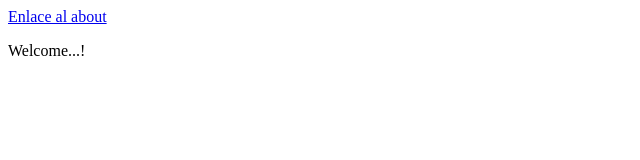
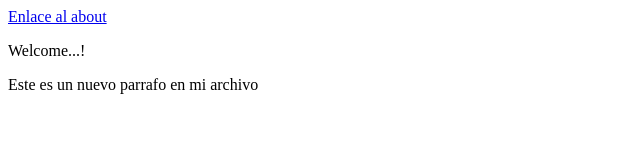
Before and after one commit to cmsussan/webproject, a plain HTML site: page index.html in a window 1280 px wide. Shown: the whole page, without its empty margins (0-640 px from the left). Drawn offline with Linux system fonts and the light colour scheme.

Commit message:
index.html

```diff
--- a/index.html
+++ b/index.html
@@ -5,5 +5,6 @@
 </head>
 <body>
 <p>Welcome...!</p>
+<p>Este es un nuevo parrafo en mi archivo</p>
 <body>
 </html>
```
